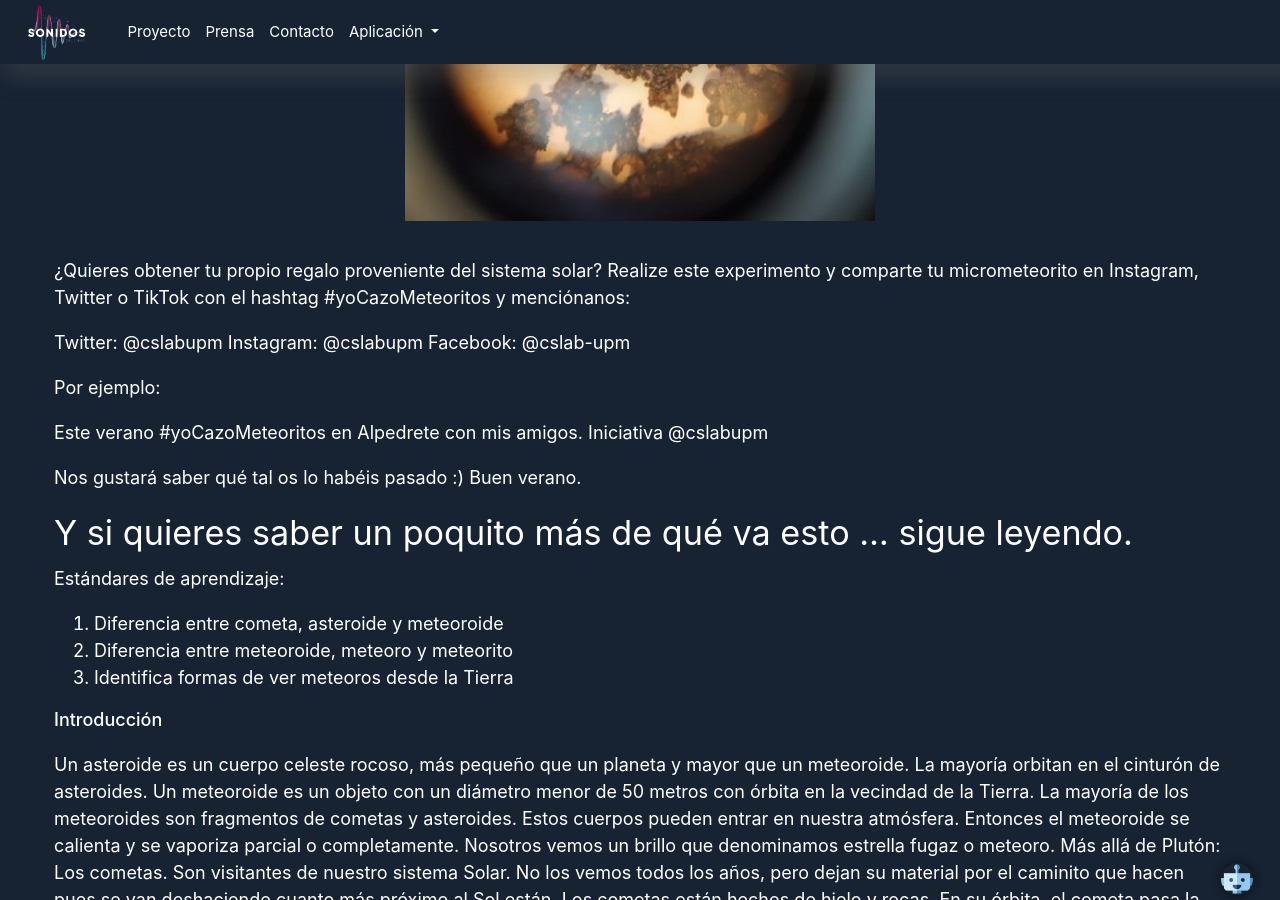
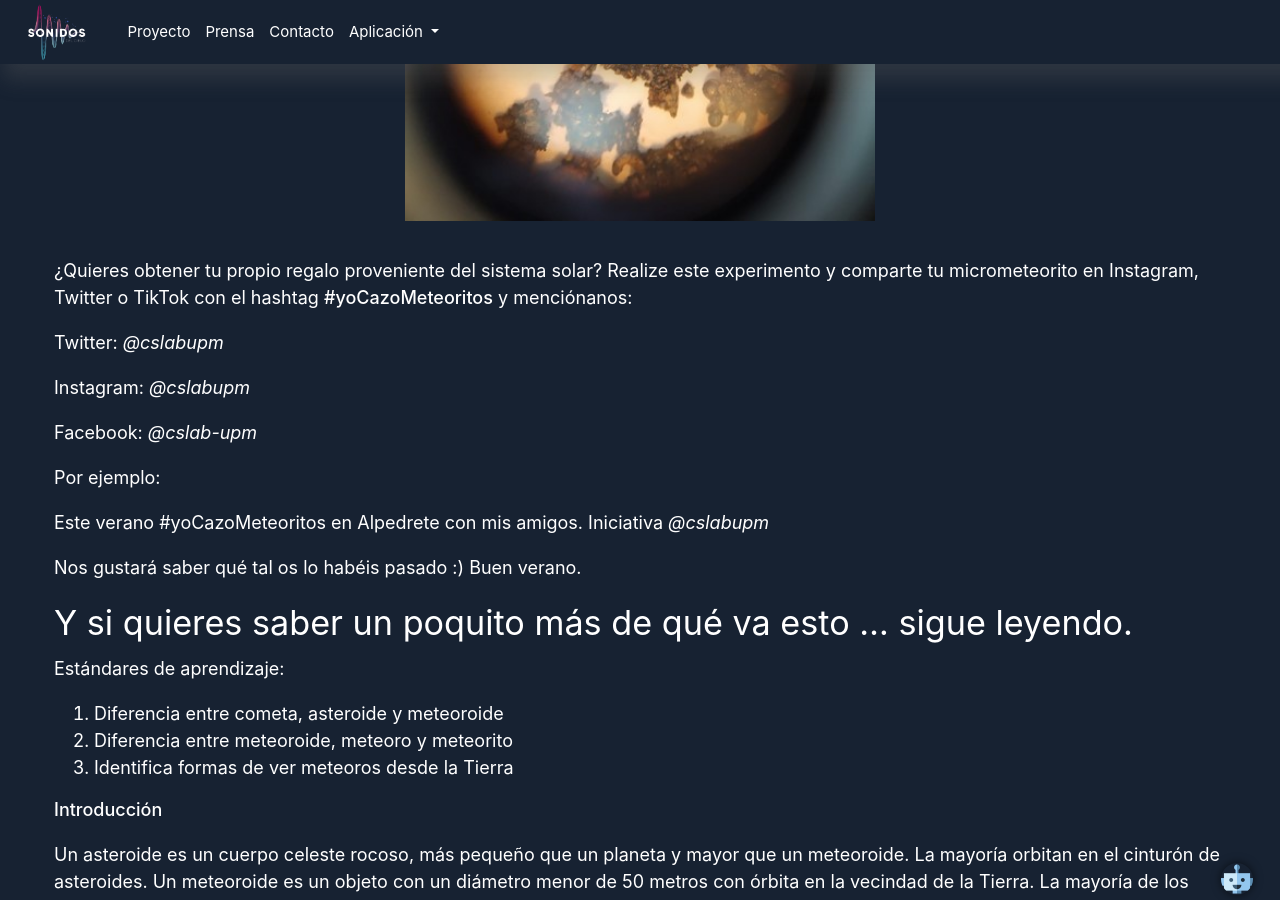
Before and after one commit to cslab-upm/sonidosdelcielo, a Jekyll site: the page built from _prensa/1-2021-07-21-cazameteoritos.md, in a window 1280 px wide and 900 px high, scrolled down 5407 px. Built offline with Jekyll 4.4.1, drawn with Linux system fonts in a browser that asks for light colours; nearby versions of some CDN libraries; some of the changed text lies outside the part shown.

Commit message:
Prensa cazameteoritos

```diff
--- a/_prensa/1-2021-07-21-cazameteoritos.md
+++ b/_prensa/1-2021-07-21-cazameteoritos.md
@@ -19,13 +19,13 @@
 
 **Kit básico para la expedición:**
 
--	Un imán
--	Un plástico fino o film transparente para envolver el imán
--	Una cuerda
--	Una lupa o microscopio
--	Alcohol etílico
--	Una aguja o un palillo
--	Una cámara para enviarnos una foto del hallazgo
+-	•	Un imán
+-	•	Un plástico fino o film transparente para envolver el imán
+-	•	Una cuerda
+-	•	Una lupa o microscopio
+-	•	Alcohol etílico
+-	•	Una aguja o un palillo
+-	•	Una cámara para enviarnos una foto del hallazgo
 
 <img src="../docs/images/prensa/kit.png" style="height:500px">
 
@@ -64,15 +64,17 @@
 
  <img src="../docs/images/prensa/met_3.png" style="height:500px">
 
-¿Quieres obtener tu propio regalo proveniente del sistema solar? Realize este experimento y comparte tu micrometeorito en Instagram, Twitter o TikTok con el hashtag #yoCazoMeteoritos y menciónanos:
+¿Quieres obtener tu propio regalo proveniente del sistema solar? Realize este experimento y comparte tu micrometeorito en Instagram, Twitter o TikTok con el hashtag **#yoCazoMeteoritos** y menciónanos:
 
-Twitter: @cslabupm
-Instagram: @cslabupm
-Facebook: @cslab-upm
+Twitter: *@cslabupm*
+
+Instagram: *@cslabupm*
+
+Facebook: *@cslab-upm*
 
 Por ejemplo:
 
-Este verano #yoCazoMeteoritos en Alpedrete con mis amigos. Iniciativa @cslabupm
+Este verano #yoCazoMeteoritos en Alpedrete con mis amigos. Iniciativa *@cslabupm*
 
 Nos gustará saber qué tal os lo habéis pasado :) Buen verano.
 
@@ -103,8 +105,8 @@
 Experimento: Caja llena de harina y encima una capa de cacao: tiramos canicas o piedras de diferente peso y con diferentes ángulos y vemos cómo se forman los cráteres.
 
  <img src="../docs/images/prensa/crater1.png" style="height:500px">
- <img src="../docs/images/prensa/crater2.png" style="height:500px">
- <img src="../docs/images/prensa/crater3.png" style="height:500px">
+ <img src="../docs/images/prensa/crater2.png" style="height:200px"><img src="../docs/images/prensa/crater3.png" style="height:200px">
+
 
 Los cráteres de impacto se forman cuando un meteorito se estrella contra la superficie de la luna o de un planeta (o de otro cuerpo en el espacio). Podemos apreciar cómo debido al impacto, el material más profundo de la superficie queda dispersado a nuestra vista. Observando los segmentos de harina esparcidos por la superficie podemos adivinar el ángulo de impacto del meteorito. Observando el cráter formado también podemos estimar el tamaño del meteorito.
 Los científicos usan herramientas para buscar y observar cráteres y aprender más sobre los procesos geológicos en los planetas, las lunas, los asteroides, y otros mundos.
```
Also changed, not shown: docs/images/prensa/iman_cuerda.png.
